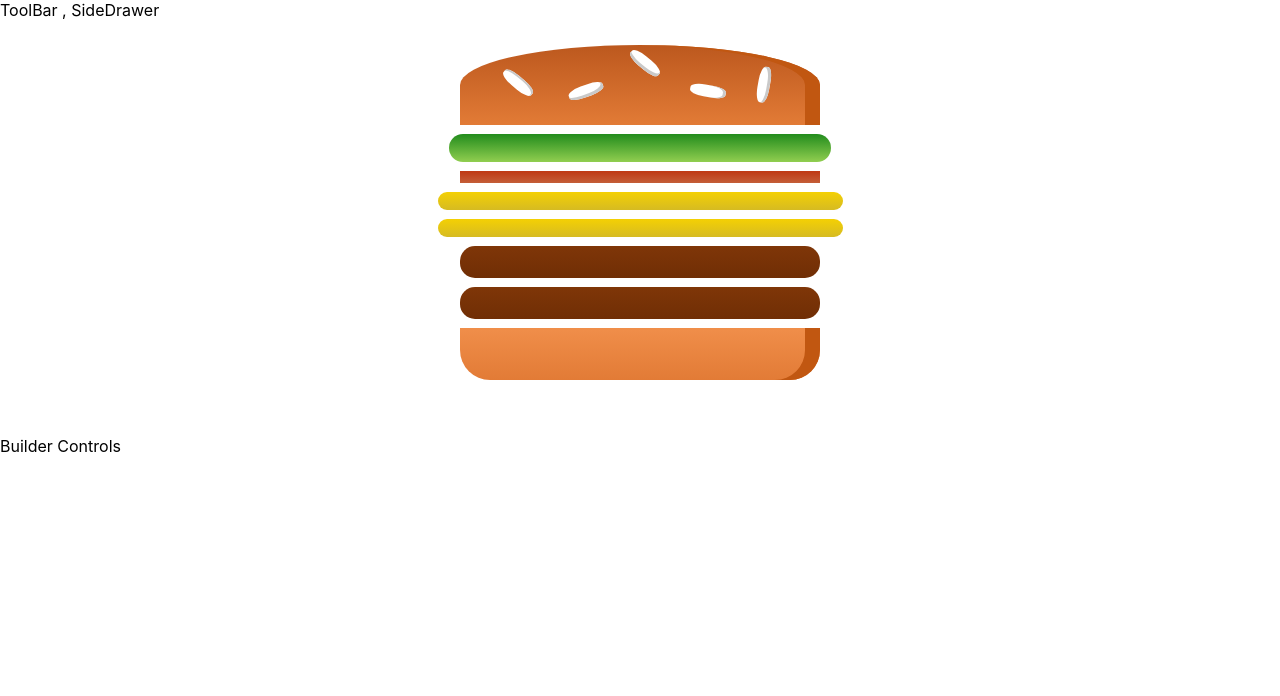
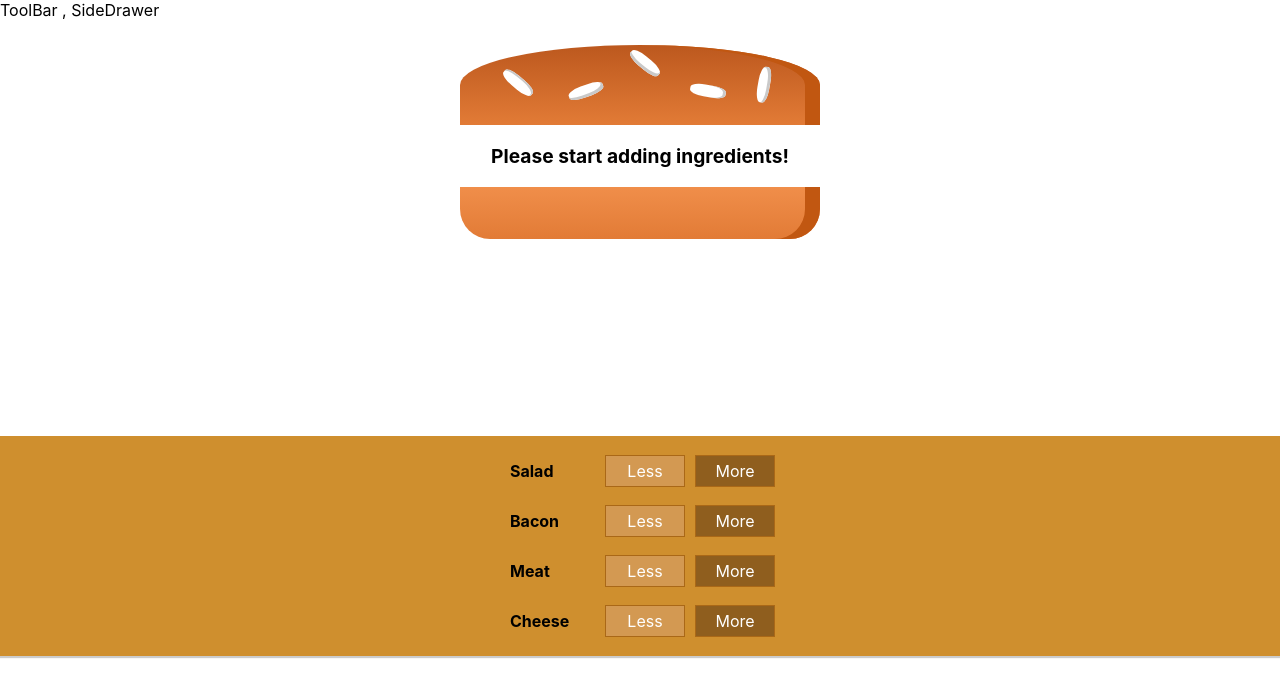
Before and after one commit to salindah/burger-app, a React (Create React App) app in the folder burgers/: page / in a window 1280 px wide. Shown: the top 696 px of the page. Built offline with nearby package versions, Linux system fonts and the light colour scheme.

Commit message:
Adding Burger component and the Burger Builder component.

```diff
--- /dev/null
+++ b/burgers/src/components/Burger/BuildControls/BuildControl/BuildControl.js
@@ -0,0 +1,14 @@
+import React from 'react';
+import buildControls from '../BuildControls';
+
+import classes from './BuildControl.module.css';
+
+const buildControl = (props) => (
+    <div className={classes.BuildControl}>
+        <div className={classes.Label}>{props.label}</div>
+        <button className={classes.Less}>Less</button>
+        <button className={classes.More}>More</button>
+    </div>
+);
+
+export default buildControl;
--- /dev/null
+++ b/burgers/src/components/Burger/BuildControls/BuildControl/BuildControl.module.css
@@ -0,0 +1,56 @@
+.BuildControl {
+    display: flex;
+    justify-content: space-between;
+    align-items: center;
+    margin: 5px 0;
+}
+
+.BuildControl button {
+    display: block;
+    font: inherit;
+    padding: 5px;
+    margin: 0 5px;
+    width: 80px;
+    border: 1px solid #AA6817;
+    cursor: pointer;
+    outline: none;
+}
+
+.BuildControl button:disabled {
+    background-color: #AC9980;
+    border: 1px solid #7E7365;
+    color: #ccc;
+    cursor: default;
+}
+
+.BuildControl button:hover:disabled {
+    background-color: #AC9980;
+    color: #ccc;
+    cursor: not-allowed;
+}
+
+.Label {
+    padding: 10px;
+    font-weight: bold;
+    width: 80px;
+}
+
+.BuildControl .Less {
+    background-color: #D39952;
+    color: white;
+}
+
+.BuildControl .More {
+    background-color: #8F5E1E;
+    color: white;
+}
+
+.BuildControl .Less:hover, .BuildControl .Less:active {
+    background-color: #DAA972;
+    color: white;
+}
+
+.BuildControl .More:hover,.BuildControl .More:active {
+    background-color: #99703F;
+    color: white;
+}
--- /dev/null
+++ b/burgers/src/components/Burger/BuildControls/BuildControls.js
@@ -0,0 +1,21 @@
+import React from 'react';
+
+import classes from './BuildControls.module.css'
+import BuildControl from './BuildControl/BuildControl';
+
+const controls = [
+    { label: 'Salad', type: 'salad'},
+    { label: 'Bacon', type: 'bacon'},
+    { label: 'Meat', type: 'meat'},
+    { label: 'Cheese', type: 'cheese'}
+];
+
+const buildControls = (props) => (
+    <div className={classes.BuildControls}>
+        {controls.map( ctrl => (
+            <BuildControl key={ctrl.label} label={ctrl.label} />
+        ))}
+    </div>
+);
+
+export default buildControls;
--- /dev/null
+++ b/burgers/src/components/Burger/BuildControls/BuildControls.module.css
@@ -0,0 +1,10 @@
+.BuildControls{
+    width: 100%;
+    background-color: #CF8F2E;
+    display: flex;
+    flex-flow: column;
+    align-items: center;
+    box-shadow: 0 2px 1px #CCC;
+    margin: auto;
+    padding: 10px 0;
+}
--- a/burgers/src/components/Burger/Burger.js
+++ b/burgers/src/components/Burger/Burger.js
@@ -5,13 +5,19 @@
 
 const burger = (props) => {
 
-    const transformedIngredients = Object.keys(props.ingredients)
+    let transformedIngredients = Object.keys(props.ingredients)
         .map( igKey => {
             return [...Array(props.ingredients[igKey])].map( (_, i ) => {
                return <BurgerIngredient key={ igKey + i} type={igKey} />
             });
-        });
+        }).reduce( (arr, el) => {
+            return arr.concat(el);
+        }, [] );
 
+    console.log(transformedIngredients);
+    if(transformedIngredients.length === 0){
+        transformedIngredients = <p>Please start adding ingredients!</p>;
+    }
     return(
         <div className={classes.Burger}>
             <BurgerIngredient type="bread-top" />
--- a/burgers/src/containers/BurgerBuilder/BurgerBuilder.js
+++ b/burgers/src/containers/BurgerBuilder/BurgerBuilder.js
@@ -2,15 +2,16 @@
 
 import Aux from '../../hoc/Aux';
 import Burger from '../../components/Burger/Burger';
+import BuildControls from '../../components/Burger/BuildControls/BuildControls';
 
 class BurgerBuilder extends Component {
 
     state = {
         ingredients: {
-            salad: 1,
-            bacon: 1,
-            cheese: 2,
-            meat: 2
+            salad: 0,
+            bacon: 0,
+            cheese: 0,
+            meat: 0
         }
     }
 
@@ -18,7 +19,7 @@
         return(
             <Aux>
                 <Burger ingredients={this.state.ingredients}/>
-                <div>Builder Controls</div>
+                <BuildControls />
             </Aux>
         );
     }
```
